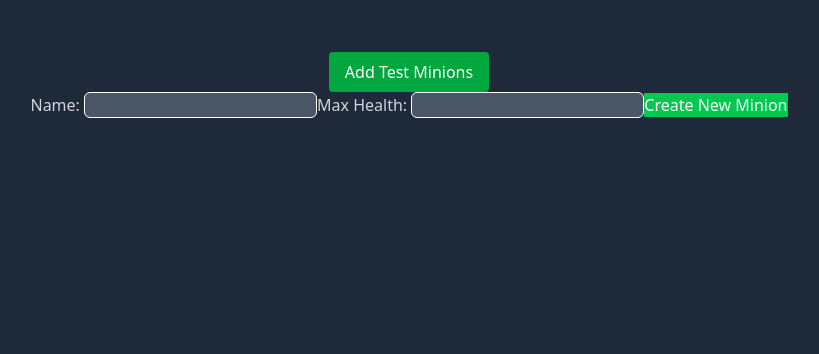
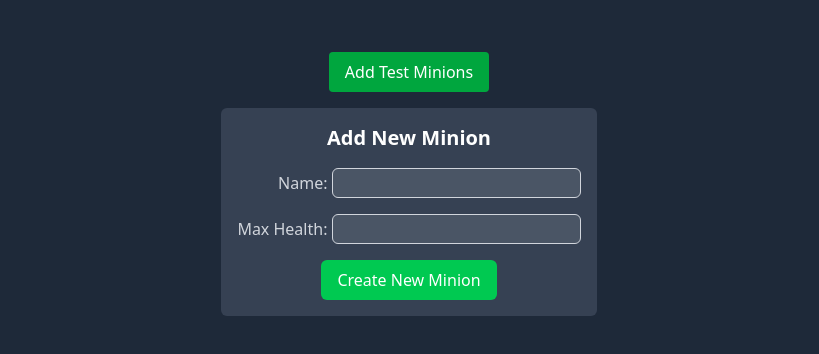
Before and after one commit to SelfwareEngineer/dnd-minion-manager, a React (Vite) app in the folder client/: page / in a window 1280 px wide. Shown: the top 354 px of the page, without its empty margins (231-1050 px from the left). Built offline with nearby package versions, Linux system fonts and the light colour scheme.

Commit message:
Light styling pass

```diff
--- a/client/src/App.tsx
+++ b/client/src/App.tsx
@@ -5,9 +5,6 @@ import Minion from "./components/Minion";
 import NewMinionForm from "./components/NewMinionForm";
 
 function App() {
-	const pageStyle =
-		"h-screen p-5 bg-gray-800 text-white flex flex-col items-center";
-
 	const zombiePortraitData = {
 		source: zombiePortrait,
 		alt: "5e zombie portrait",
@@ -55,7 +52,7 @@ function App() {
 	function addMinion(e: React.FormEvent) {
 		e.preventDefault();
 		const form = e.target as HTMLFormElement;
-		const newKey = Date.now(); // simple unique key based on timestamp
+		const newKey = Date.now();
 		const newMinionData = new FormData(form);
 
 		const minionHealth = Number(newMinionData.get("maxHealth"));
@@ -75,6 +72,9 @@ function App() {
 	}
 
 	// TODO: Load minion data from local storage or backend
+
+	const pageStyle =
+		"h-screen p-5 bg-gray-800 text-white flex flex-col items-center";
 
 	return (
 		<div className={pageStyle}>
--- a/client/src/components/Minion.tsx
+++ b/client/src/components/Minion.tsx
@@ -6,7 +6,7 @@ type Props = {
 export default function Minion({ minionData, handleDelete }: Props) {
 	const { portrait, name, maxHealth, currentHealth } = minionData;
 	return (
-		<div className="minionCard flex border rounded-md p-2">
+		<div className="minionCard flex items-center gap-3 border rounded-md p-2">
 			<div className="portraitContainer w-12 h-12 rounded-sm mr-5 overflow-hidden">
 				<img
 					className="h-full w-full object-cover"
@@ -23,7 +23,7 @@ export default function Minion({ minionData, handleDelete }: Props) {
 			</div>
 			<button
 				onClick={handleDelete}
-				className="text-red-700 hover:text-red-800"
+				className="px-2 py-0.5 bg-red-800 hover:bg-red-900 rounded-sm"
 			>
 				Delete
 			</button>
--- a/client/src/components/NewMinionForm.tsx
+++ b/client/src/components/NewMinionForm.tsx
@@ -3,19 +3,24 @@ type Props = {
 };
 export default function NewMinionForm({ handleSubmit }: Props) {
 	const labelStyle = "text-gray-300";
-	const inputStyle = "bg-gray-600 border rounded-md";
+	const inputStyle = "px-2 py-0.5 bg-gray-600 border rounded-md";
 
 	return (
-		<form onSubmit={handleSubmit}>
+		<form
+			onSubmit={handleSubmit}
+			className="mt-4 p-4 bg-gray-700 rounded-md flex flex-col items-end gap-4"
+		>
+			<h2 className="self-center font-bold text-xl">Add New Minion</h2>
 			<label htmlFor="name" className={labelStyle}>
-				Name:{" "}
+				Name: <input type="text" name="name" className={inputStyle} />
 			</label>
-			<input type="text" name="name" className={inputStyle} />
 			<label htmlFor="maxHealth" className={labelStyle}>
 				Max Health:{" "}
+				<input type="text" name="maxHealth" className={inputStyle} />
 			</label>
-			<input type="text" name="maxHealth" className={inputStyle} />
-			<button className="bg-green-500">Create New Minion</button>
+			<button className="px-4 py-2 bg-green-500 self-center rounded-md">
+				Create New Minion
+			</button>
 		</form>
 	);
 }
```
